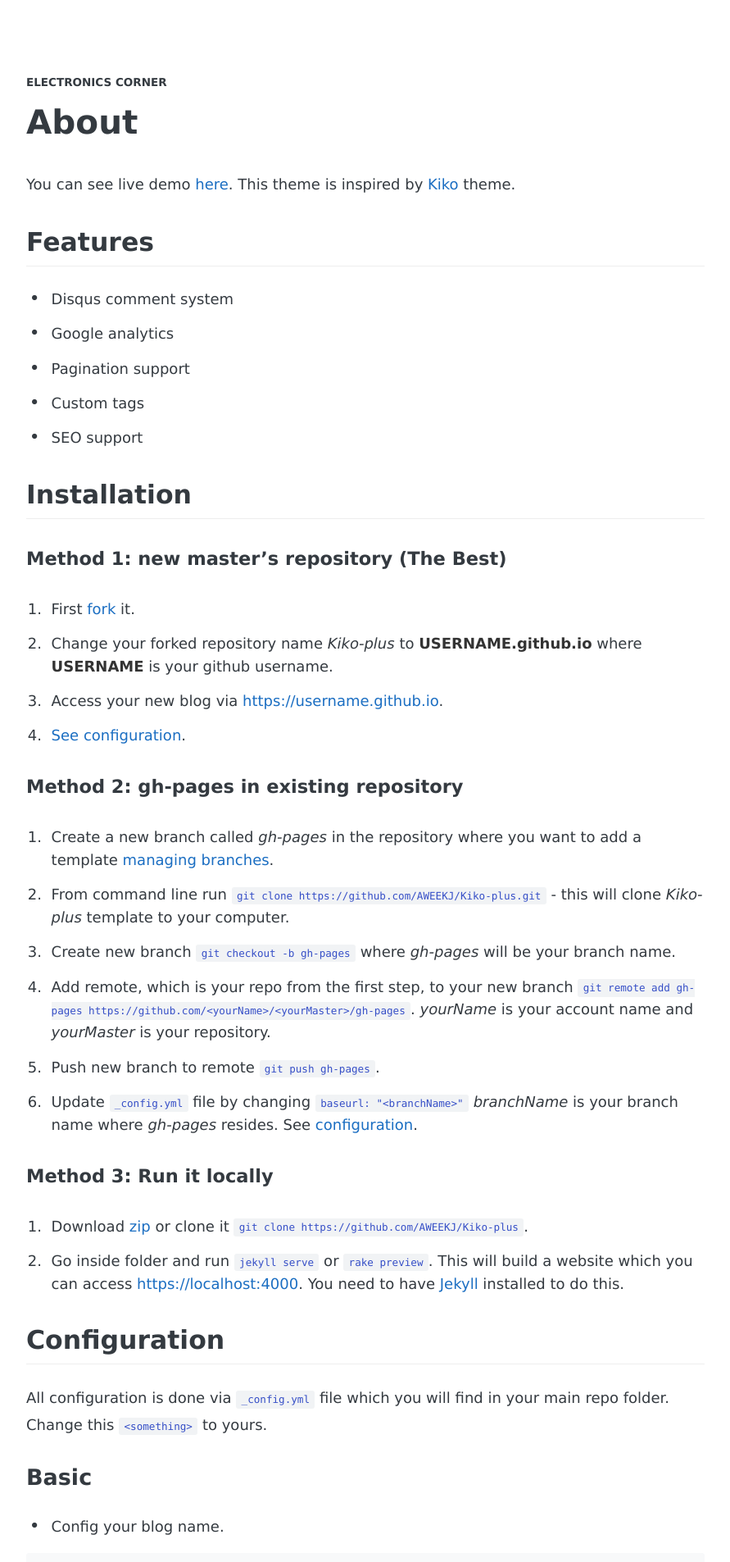
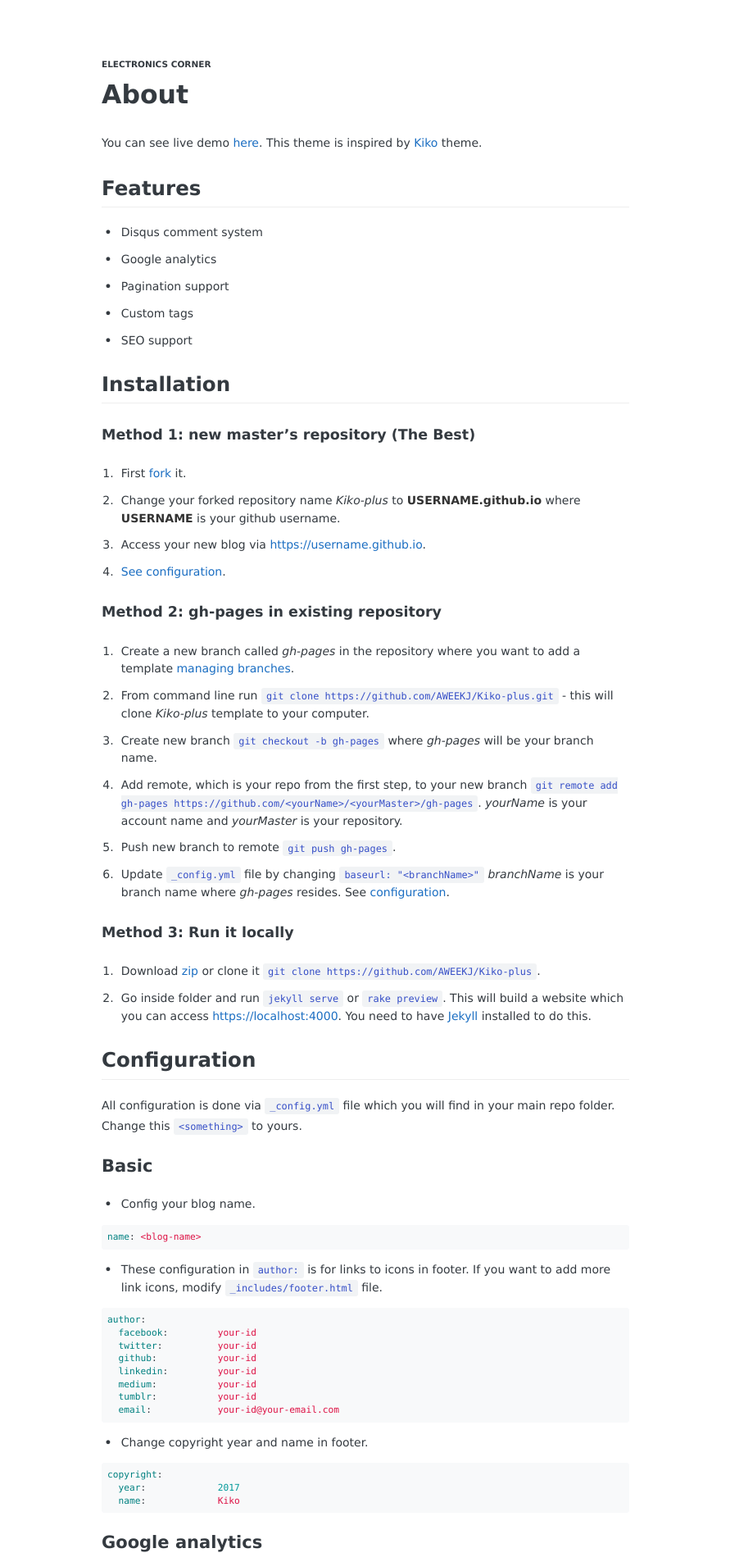
Before and after one commit to hshah89/hshah89.github.io, a Jekyll site: the page built from about.md, in a window 1280 px wide. Shown: the top 1905 px of the page at 82% size, without its empty margins (194-1085 px from the left). Built offline with Jekyll 4.4.1, drawn with Linux system fonts in a browser that asks for light colours; some web fonts are replaced; Markdown is read by kramdown in place of the engine named in the settings.

Commit message:
updated to theme

```diff
--- a/_sass/_typography.scss
+++ b/_sass/_typography.scss
@@ -265,7 +265,7 @@ pre {
 
 code {
   padding: .25em .5em;
-  font-size: 70%;
+  font-size: 85%;
   color: $code-color;
   background-color: $code-background-color;
   border-radius: 3px;
--- a/_sass/_variables.scss
+++ b/_sass/_variables.scss
@@ -7,7 +7,7 @@ $base-font: 'Spoqa Han Sans', 'Source Sans Pro', Apple SD Gothic Neo, Nanum Baru
 $code-font: Menlo, 'Ubuntu Mono', Monaco, 'Spoqa Han Sans', monospace;
 $code-gist-font: Menlo, 'Ubuntu Mono', Monaco, 'Spoqa Han Sans', monospace;
 
-$base-font-size: 18px;
+$base-font-size: 14px;
 $base-font-size-sm: 14px;
 
 $mobile-font-size: 16px;
```
